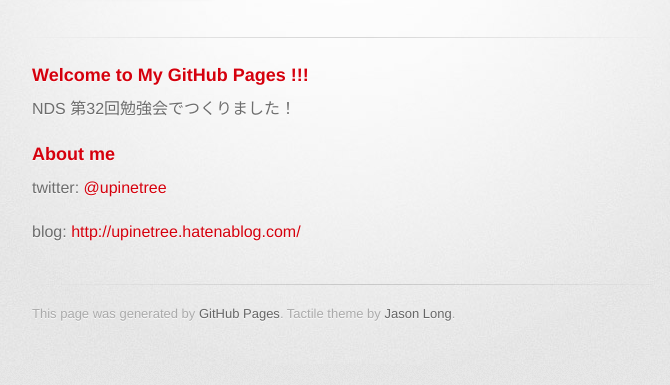
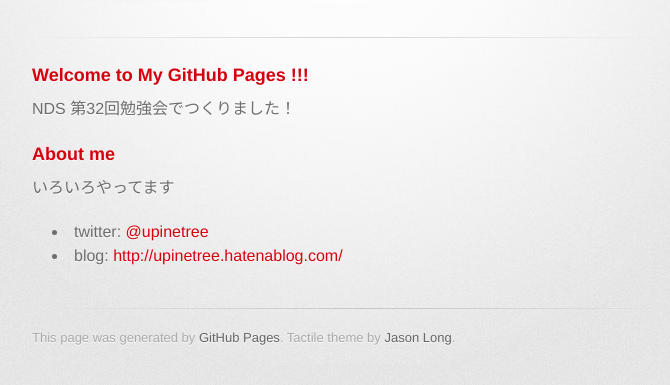
Before and after one commit to upinetree/upinetree.github.io, a plain HTML site: page index.html in a window 1280 px wide. Shown: the part 209-594 px from the top of the page, without its empty margins (298-968 px from the left). Drawn offline with Linux system fonts and the light colour scheme; a web font is replaced by a local one.

Commit message:
自動生成コードを整理
* インデントを揃えた
* 自己紹介リンクをリストにした

```diff
--- a/index.html
+++ b/index.html
@@ -30,23 +30,24 @@
 
         <section id="main_content">
           <h3>
-<a name="welcome-to-my-github-pages-" class="anchor" href="#welcome-to-my-github-pages-"><span class="octicon octicon-link"></span></a>Welcome to My GitHub Pages !!!</h3>
+            <a name="welcome-to-my-github-pages-" class="anchor" href="#welcome-to-my-github-pages-"><span class="octicon octicon-link"></span></a>Welcome to My GitHub Pages !!!
+          </h3>
 
-<p>NDS 第32回勉強会でつくりました！</p>
+          <p>NDS 第32回勉強会でつくりました！</p>
 
-<h3>
-<a name="about-me" class="anchor" href="#about-me"><span class="octicon octicon-link"></span></a>About me</h3>
+          <h3>
+          <a name="about-me" class="anchor" href="#about-me"><span class="octicon octicon-link"></span></a>About me</h3>
 
-<p>twitter: <a href="https://twitter.com/upinetree">@upinetree</a></p>
+          <p>いろいろやってます</p>
 
-<p>blog: <a href="http://upinetree.hatenablog.com/">http://upinetree.hatenablog.com/</a></p>
+          <ul>
+            <li>twitter: <a href="https://twitter.com/upinetree">@upinetree</a></li>
+            <li>blog: <a href="http://upinetree.hatenablog.com/">http://upinetree.hatenablog.com/</a></li>
         </section>
 
         <footer>
           This page was generated by <a href="http://pages.github.com">GitHub Pages</a>. Tactile theme by <a href="https://twitter.com/jasonlong">Jason Long</a>.
         </footer>
-
-
       </div>
     </div>
   </body>
```
